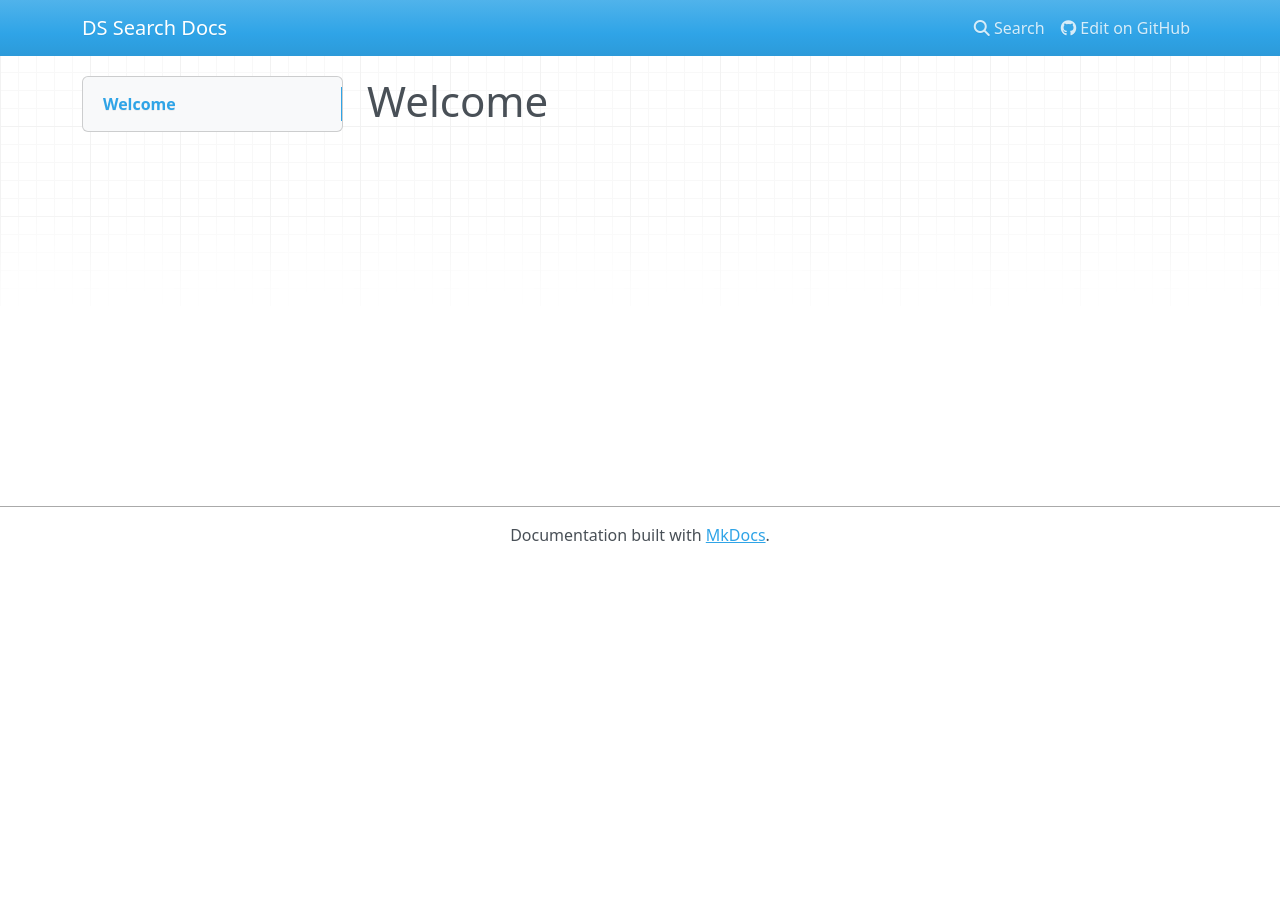
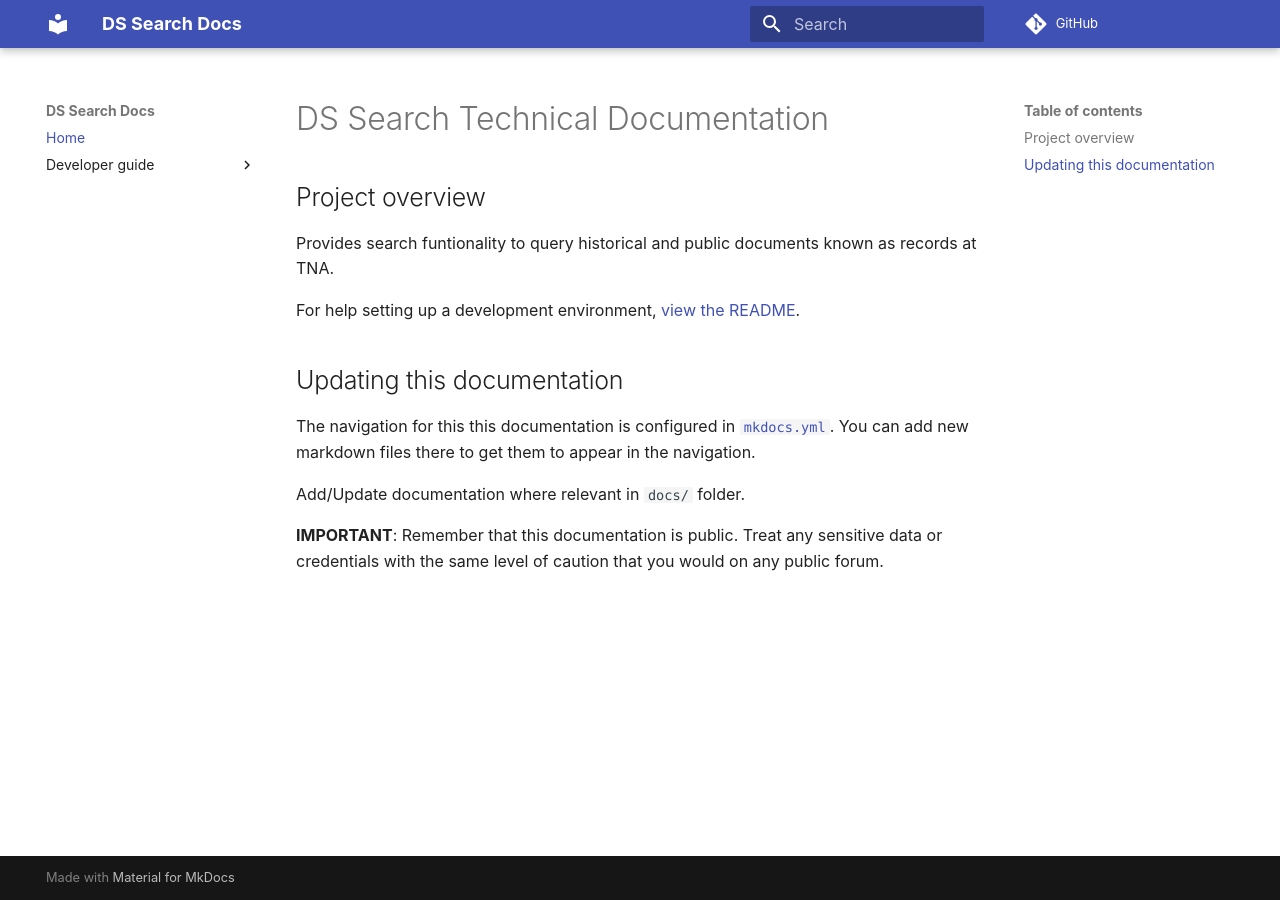
Before and after one commit to nationalarchives/ds-search, an MkDocs documentation site: the page built from docs/index.md, in a window 1280 px wide. Built offline with MkDocs 1.6.1 and Material for MkDocs 9.7.7, drawn with Linux system fonts in a browser that asks for light colours; nearby versions of some CDN libraries; comment, search, counter and statistics services are not loaded.

Commit message:
FIND-81:add initial docs-contributing,project conventions,etc

```diff
--- a/docs/index.md
+++ b/docs/index.md
@@ -1 +1,15 @@
-# Welcome
+# DS Search Technical Documentation
+
+## Project overview
+
+Provides search funtionality to query historical and public documents known as records at TNA.
+
+For help setting up a development environment, [view the README](https://github.com/nationalarchives/ds-search/blob/main/README.md).
+
+## Updating this documentation
+
+The navigation for this this documentation is configured in [``mkdocs.yml``](https://github.com/nationalarchives/ds-search/blob/main/mkdocs.yml). You can add new markdown files there to get them to appear in the navigation.
+
+Add/Update documentation where relevant in `docs/` folder.
+
+**IMPORTANT**: Remember that this documentation is public. Treat any sensitive data or credentials with the same level of caution that you would on any public forum.
--- a/mkdocs.yml
+++ b/mkdocs.yml
@@ -1,3 +1,19 @@
 site_name: DS Search Docs
 repo_url: https://github.com/nationalarchives/ds-search
 dev_addr: 0.0.0.0:65532
+theme:
+  name: material
+  font: false
+markdown_extensions:
+  - sane_lists
+  - toc:
+      permalink: true
+nav:
+  - 'Home': 'index.md'
+  - 'Developer guide':
+      - 'Project conventions': 'developer-guide/project-conventions.md'
+      - 'Contributing code': 'developer-guide/contributing.md'
+      - 'Dependency management': 'developer-guide/dependency-management.md'
+      - 'Local development gotchas': 'developer-guide/local-development-gotchas.md'
+      - 'Backend development': 'developer-guide/backend.md'
+      - 'Frontend development': 'developer-guide/frontend.md'
```
Also changed, not shown: docs/developer-guide/backend.md (added, +8 -0 lines), docs/developer-guide/contributing.md (added, +29 -0 lines), docs/developer-guide/dependency-management.md (added, +49 -0 lines), docs/developer-guide/frontend.md (added, +9 -0 lines), docs/developer-guide/local-development-gotchas.md (added, +3 -0 lines), docs/developer-guide/project-conventions.md (added, +59 -0 lines).
